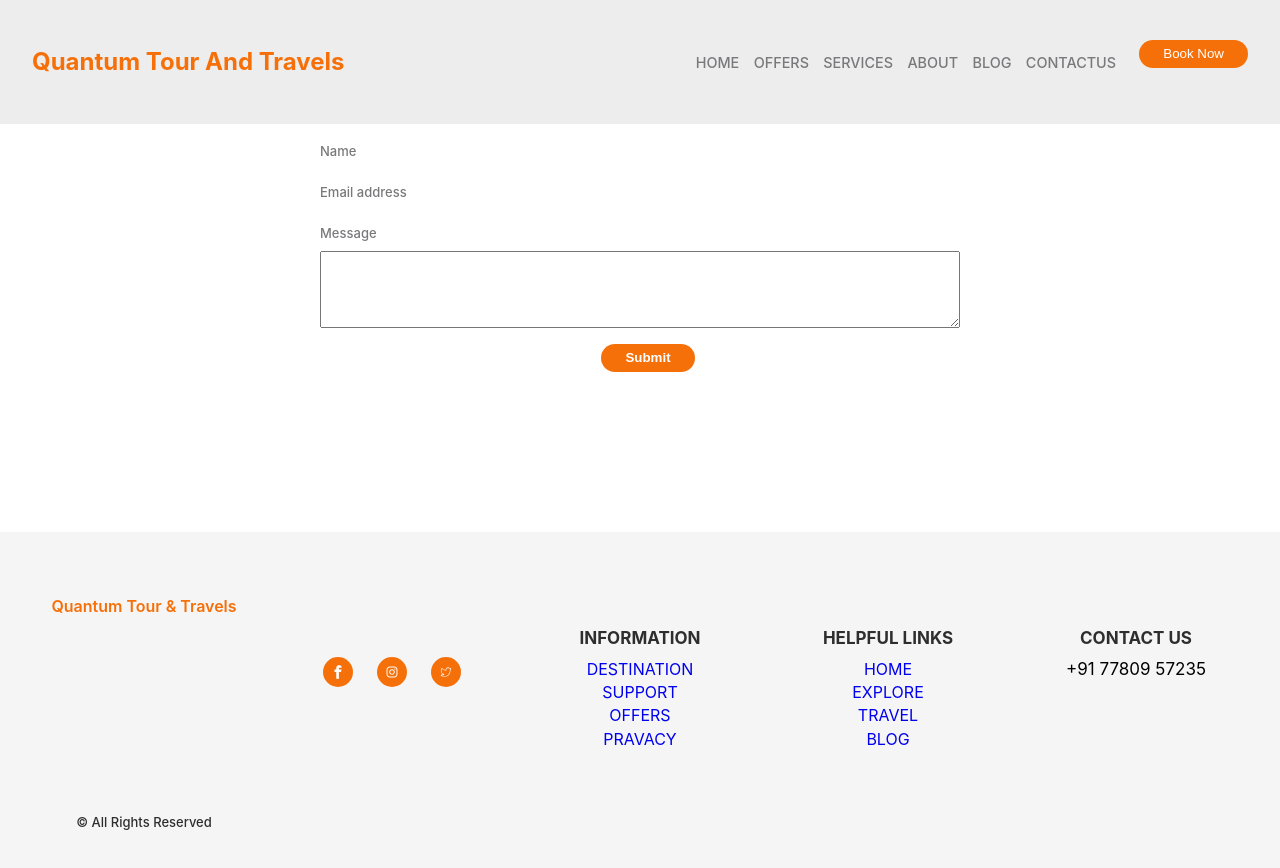
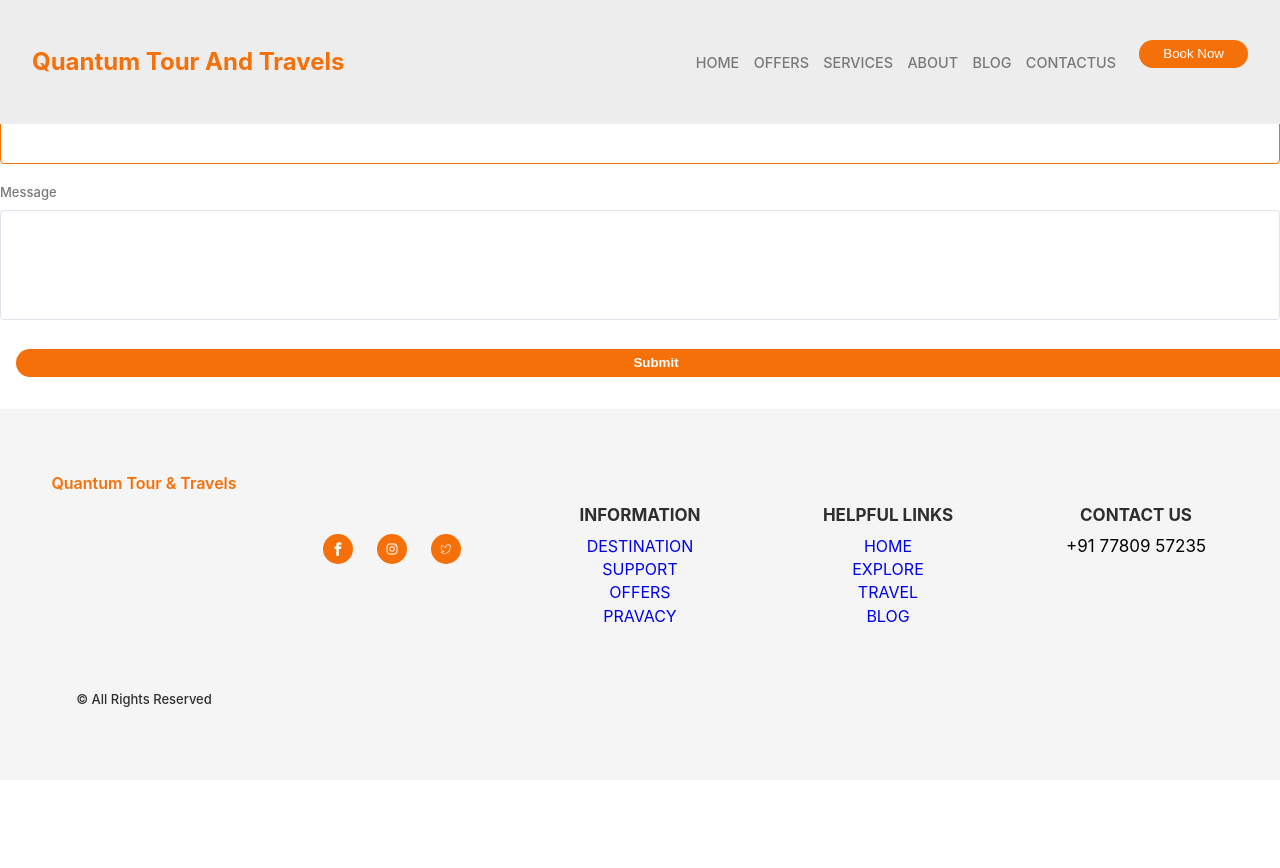
Before and after one commit to Hilal6886/pureusers, a React (Create React App) app: page /contact-us in a window 1280 px wide. Shown: the top 868 px of the page. After the commit the page ends 800 px from the top, so only its background shows below. Built offline with nearby package versions, Linux system fonts and the light colour scheme; a web font is replaced by a local one.

Commit message:
css updated

```diff
--- a/src/routes/contact-us/contact-us.styles.css
+++ b/src/routes/contact-us/contact-us.styles.css
@@ -1,18 +1,198 @@
-.contact-us-container {
-    padding-top: 15px;
+:root{
+    --primarycolor: hsl(26, 93%, 50%);
+    --Hovercolor: hsl(26, 90%, 42%);
+    --whitecolor: hsl(0, 0%,100%);
+    --blackcolor: hsl(0, 0%, 18%);
+    --textcolor: hsl(240, 1%, 48%);
+    --whitecolorDeam: hsl(0, 0%, 93%);
+    --greyBg: hsl(0, 0%, 96%);
+    --greytext: rgb(190, 190, 190);
+    --inputcolor: hsl(330, 12%, 97%);
+    --bodyColor: rgb(240, 240, 246);
+    --cardBg: rgb(225, 225, 235);
+
+ }
+.contact{
+    padding-top: 4rem;
+    padding-bottom: 2rem;
+}
+.contact-heading{
     display: flex;
-    flex-direction: row;
+    justify-content: center;
+    align-items: center;
+    padding-bottom: 4rem;
+    padding-right: 2rem;
+
+}
+.contact-heading h2{
+    color: var(--primarycolor);
+    font-size: 2rem;
+    font-weight: 600;
+    letter-spacing: 2px;
+    position: relative;
+    font-family: "Bai jamjuree", sans-serif;
+}
+.contact-heading h2::before{
+    position: absolute;
+    top: 50%;
+    right: -80px;
+    content: '';
+    width: 70px;
+    height: 2px;
+    background: var(--primarycolor);
+}
+.contact-heading h2::after{
+    position: absolute;
+    top: 50%;
+    right: -80px;
+    content: '';
+    width: 70px;
+    height: 2px;
+    background: var(--primarycolor);
+
+}
+.container{
+    max-width: 1170px;
+    padding-left: 1rem;
+    padding-right: 1rem;
+    margin: auto;
+}
+.row{
+    display: flex;
     flex-wrap: wrap;
+}
+.column{
+    flex:  0 0 auto;
+    width: 50%;
+}
+.contact-widget{
+    margin-bottom: 40px;
+    padding-left: 10px;
+}
+.contact-widget-item{
+    overflow: hidden;
+    margin-bottom: 40px;
+}
+.iconb{
+    height: 60px;
+    width: 60px;
+    background: var(--primarycolor);
+    border-radius: 50px;
+    line-height:  60px;
     text-align: center;
-   }
-   .form {
+    margin-left: 30px;
+    float: left;
+}
+.iconb{
+    font-size: 30px;
+    background: var(--primarycolor);
+    border-radius: 50%;
+    padding: 8px;
+    color: var(--whitecolor);
+}
+
+.text{
+    overflow: hidden;
+}
+.text h5{
+    color: var(--blackcolor);
+    font-size: 20px;
+    font-weight: 500;
+    margin-bottom: 6px;
+}
+.text p{
+    font-size: 16px;
+    font-family:"Bai jamjuree", sans-serif ;
+    color: var(--blackcolor);
+    font-weight: 400;
+    line-height: 28px;
+    margin:  0 0 15px 0;
+}
+.contact-form{
+    text-align: center;
+    margin-bottom: 40px;
+}
+form{
     display: block;
+    margin-top: 0em;
+}
+form input{
+    height: 46px;
     width: 100%;
-    padding: 10% 25%;
-   }
-   .form-group {
+    padding-left: 20px;
+    font-size: 15px;
+    color: var(--blackcolor);
+    border: 1px solid var(--primarycolor);
+    margin-bottom: 20px;
+    border-radius: 4px;
+    transition: all , .3s;
+}
+form textarea{
+    height: 110px;
     width: 100%;
-    display: flex;
-    flex-direction: column;
-    text-align: left;
-   }
+    padding-left: 20px;
+    padding-top: 12px;
+    font-size: 15px;
+    color: var(--blackcolor);
+    border: 1px solid var(--cardBg);
+    resize: none;
+    margin-bottom: 9px;
+    border-radius: 4px;
+    transition: all , .3s;
+
+}
+ button{
+    width: 100%;
+    cursor: pointer;
+}
+.btn {
+    margin-top: 1rem;
+    background: var(--primarycolor);
+    color: var(--whitecolor);
+    font-weight: 600;
+    justify-content: center;
+    gap: 2rem;
+  }
+.map-column{
+    flex: 0 0 auto;
+    width: 100%;
+}
+.contact-map iframe{
+    width: 100%;
+}
+@media screen and (max-width:1200px) {
+    .container{
+        max-width: 960px;
+    }
+}
+    @media screen and (max-width:990px) {
+        .container{
+            max-width: 720px;
+        }
+
+}
+@media screen and (max-width:768px) {
+    .container{
+        max-width: 540px;
+    }
+    .column{
+        width: 100%;
+
+    }
+}
+    @media  (max-width:1200px) {
+        .contact-heading{
+            padding-right: 0;
+        }
+        .contact-heading h2{
+            font-size: 22px;
+        }
+        .contact-heading h2::before{
+            right: -60px;
+            width: 50px;
+        }
+        .contact-heading h2::after{
+            right: -60px;
+            width: 50px;
+        }
+    }
```
